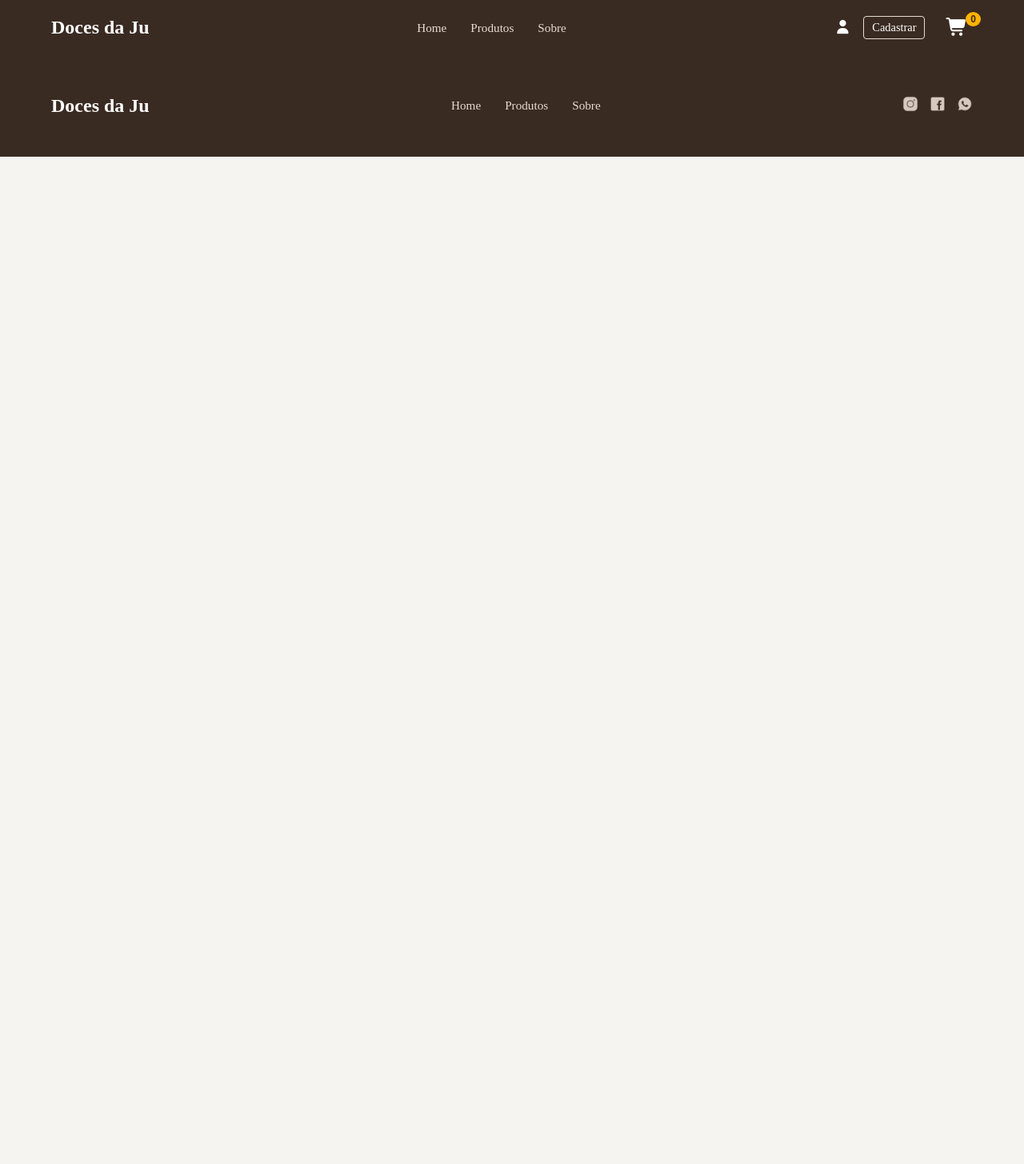
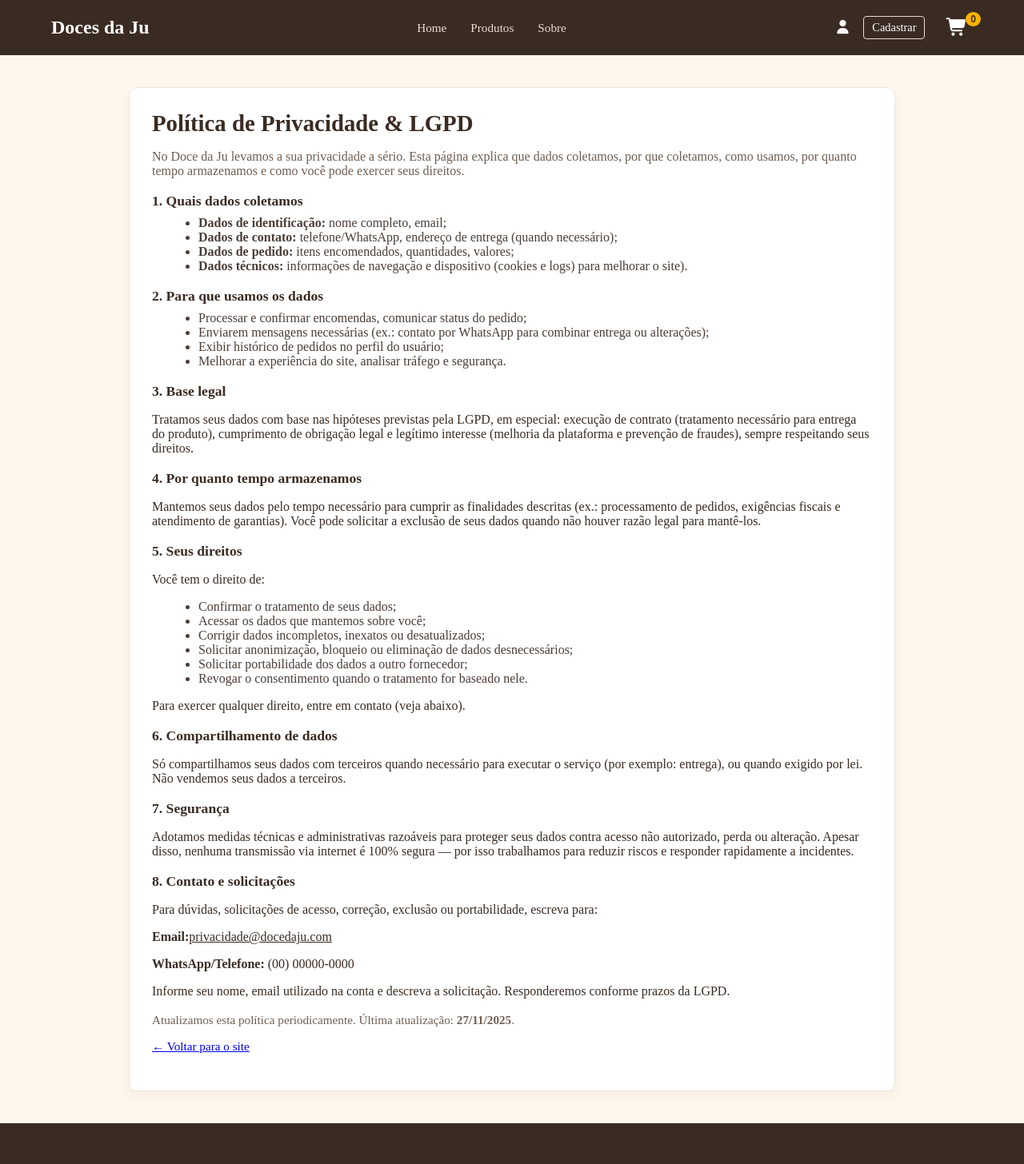
Before and after one commit to mateus-msantos-dev/desafio-final, an Angular app: page /termos-e-condicoes in a window 1280 px wide. Before the commit this address led to /. Shown: the top 1456 px of the page at 80% size. Before the commit the page ends 800 px from the top, so only its background shows below. Built offline with nearby package versions, Linux system fonts and the light colour scheme.

Commit message:
Adicionando a página de LGPD

```diff
--- a/src/app/app.routes.ts
+++ b/src/app/app.routes.ts
@@ -9,6 +9,7 @@ import { adminGuard } from './guards/admin.guard';
 import { AdminComponent } from './pages/admin/admin.component';
 import { CheckoutComponent } from './pages/checkout/checkout.component';
 import { authGuard } from './guards/auth.guard';
+import { LgpdComponent } from './pages/lgpd/lgpd.component';
 
 export const routes: Routes = [
   { path: '', loadComponent: () => import('./pages/home/home.component').then(m => m.HomeComponent) },
@@ -25,6 +26,8 @@ export const routes: Routes = [
 
   { path: 'carrinho', component: CartComponent},
 
+  { path: 'termos-e-condicoes', component: LgpdComponent },
+
   {
   path: 'admin',
   loadChildren: () =>
--- /dev/null
+++ b/src/app/pages/lgpd/lgpd.component.css
@@ -0,0 +1,44 @@
+.lgpd-page {
+    padding: 40px 16px;
+    background: #fff7ec;
+    min-height: calc(100vh - 120px);
+    box-sizing: border-box;
+  }
+
+  .container {
+    max-width: 900px;
+    margin: 0 auto;
+    background: #fff;
+    padding: 28px;
+    border-radius: 10px;
+    box-shadow: 0 6px 18px rgba(0,0,0,0.04);
+    border: 1px solid #efe6dd;
+    color: #3a2b22;
+  }
+
+  h1 {
+    margin: 0 0 10px 0;
+    font-size: 1.8rem;
+    color: #3a2b22;
+  }
+
+  .intro {
+    color: #6f5e52;
+    margin-bottom: 18px;
+  }
+
+  section { margin-bottom: 18px; }
+
+  section h2 {
+    font-size: 1.1rem;
+    margin-bottom: 8px;
+    color: #3a2b22;
+  }
+
+  ul { margin: 6px 0 0 18px; color: #4b3d36; }
+
+  .contact a { color: #3a2b22; text-decoration: underline; }
+
+  .final-note { margin-top: 12px; color: #6f5e52; font-size: 0.95rem; }
+
+  .back { margin-top: 12px; }
--- /dev/null
+++ b/src/app/pages/lgpd/lgpd.component.html
@@ -0,0 +1,104 @@
+<main class="lgpd-page">
+    <div class="container">
+      <h1>Política de Privacidade & LGPD</h1>
+      <p class="intro">
+        No Doce da Ju levamos a sua privacidade a sério. Esta página explica que dados coletamos,
+        por que coletamos, como usamos, por quanto tempo armazenamos e como você pode exercer seus direitos.
+      </p>
+
+      <section>
+        <h2>1. Quais dados coletamos</h2>
+        <ul>
+          <li><strong>Dados de identificação:</strong> nome completo, email;</li>
+          <li><strong>Dados de contato:</strong> telefone/WhatsApp, endereço de entrega (quando necessário);</li>
+          <li><strong>Dados de pedido:</strong> itens encomendados, quantidades, valores;</li>
+          <li><strong>Dados técnicos:</strong> informações de navegação e dispositivo (cookies e logs) para melhorar o site).</li>
+        </ul>
+      </section>
+
+      <section>
+        <h2>2. Para que usamos os dados</h2>
+        <ul>
+          <li>Processar e confirmar encomendas, comunicar status do pedido;</li>
+          <li>Enviarem mensagens necessárias (ex.: contato por WhatsApp para combinar entrega ou alterações);</li>
+          <li>Exibir histórico de pedidos no perfil do usuário;</li>
+          <li>Melhorar a experiência do site, analisar tráfego e segurança.</li>
+        </ul>
+      </section>
+
+      <section>
+        <h2>3. Base legal</h2>
+        <p>
+          Tratamos seus dados com base nas hipóteses previstas pela LGPD, em especial:
+          execução de contrato (tratamento necessário para entrega do produto), cumprimento de obrigação legal e
+          legítimo interesse (melhoria da plataforma e prevenção de fraudes), sempre respeitando seus direitos.
+        </p>
+      </section>
+
+      <section>
+        <h2>4. Por quanto tempo armazenamos</h2>
+        <p>
+          Mantemos seus dados pelo tempo necessário para cumprir as finalidades descritas (ex.: processamento de pedidos,
+          exigências fiscais e atendimento de garantias). Você pode solicitar a exclusão de seus dados quando não houver
+          razão legal para mantê-los.
+        </p>
+      </section>
+
+      <section>
+        <h2>5. Seus direitos</h2>
+        <p>Você tem o direito de: </p>
+        <ul>
+          <li>Confirmar o tratamento de seus dados;</li>
+          <li>Acessar os dados que mantemos sobre você;</li>
+          <li>Corrigir dados incompletos, inexatos ou desatualizados;</li>
+          <li>Solicitar anonimização, bloqueio ou eliminação de dados desnecessários;</li>
+          <li>Solicitar portabilidade dos dados a outro fornecedor;</li>
+          <li>Revogar o consentimento quando o tratamento for baseado nele.</li>
+        </ul>
+        <p>Para exercer qualquer direito, entre em contato (veja abaixo).</p>
+      </section>
+
+      <section>
+        <h2>6. Compartilhamento de dados</h2>
+        <p>
+          Só compartilhamos seus dados com terceiros quando necessário para executar o serviço (por exemplo: entrega),
+          ou quando exigido por lei. Não vendemos seus dados a terceiros.
+        </p>
+      </section>
+
+      <section>
+        <h2>7. Segurança</h2>
+        <p>
+          Adotamos medidas técnicas e administrativas razoáveis para proteger seus dados contra acesso não autorizado,
+          perda ou alteração. Apesar disso, nenhuma transmissão via internet é 100% segura — por isso trabalhamos para
+          reduzir riscos e responder rapidamente a incidentes.
+        </p>
+      </section>
+
+      <section>
+        <h2>8. Contato e solicitações</h2>
+        <p>
+          Para dúvidas, solicitações de acesso, correção, exclusão ou portabilidade, escreva para:
+        </p>
+        <p class="contact">
+            <strong>Email:</strong>
+            <a href="mailto:privacidade&#64;docedaju.com">privacidade&#64;docedaju.com</a>
+          </p>
+        <p class="contact"><strong>WhatsApp/Telefone:</strong> (00) 00000-0000</p>
+        <p>
+          Informe seu nome, email utilizado na conta e descreva a solicitação. Responderemos conforme prazos da LGPD.
+        </p>
+      </section>
+
+      <section class="final-note">
+        <p>
+          Atualizamos esta política periodicamente. Última atualização:
+          <strong>{{ hoje }}</strong>.
+        </p>
+
+        <p class="back">
+          <a routerLink="/">← Voltar para o site</a>
+        </p>
+      </section>
+    </div>
+  </main>
--- /dev/null
+++ b/src/app/pages/lgpd/lgpd.component.ts
@@ -0,0 +1,14 @@
+import { Component } from '@angular/core';
+import { CommonModule } from '@angular/common';
+import { RouterLink } from '@angular/router';
+
+@Component({
+  selector: 'app-lgpd',
+  standalone: true,
+  imports: [CommonModule, RouterLink],
+  templateUrl: './lgpd.component.html',
+  styleUrls: ['./lgpd.component.css']
+})
+export class LgpdComponent {
+  hoje = new Date().toLocaleDateString('pt-BR');
+}
```
Also changed, not shown: 1 other file (tests, documents, lock files or other folders).
